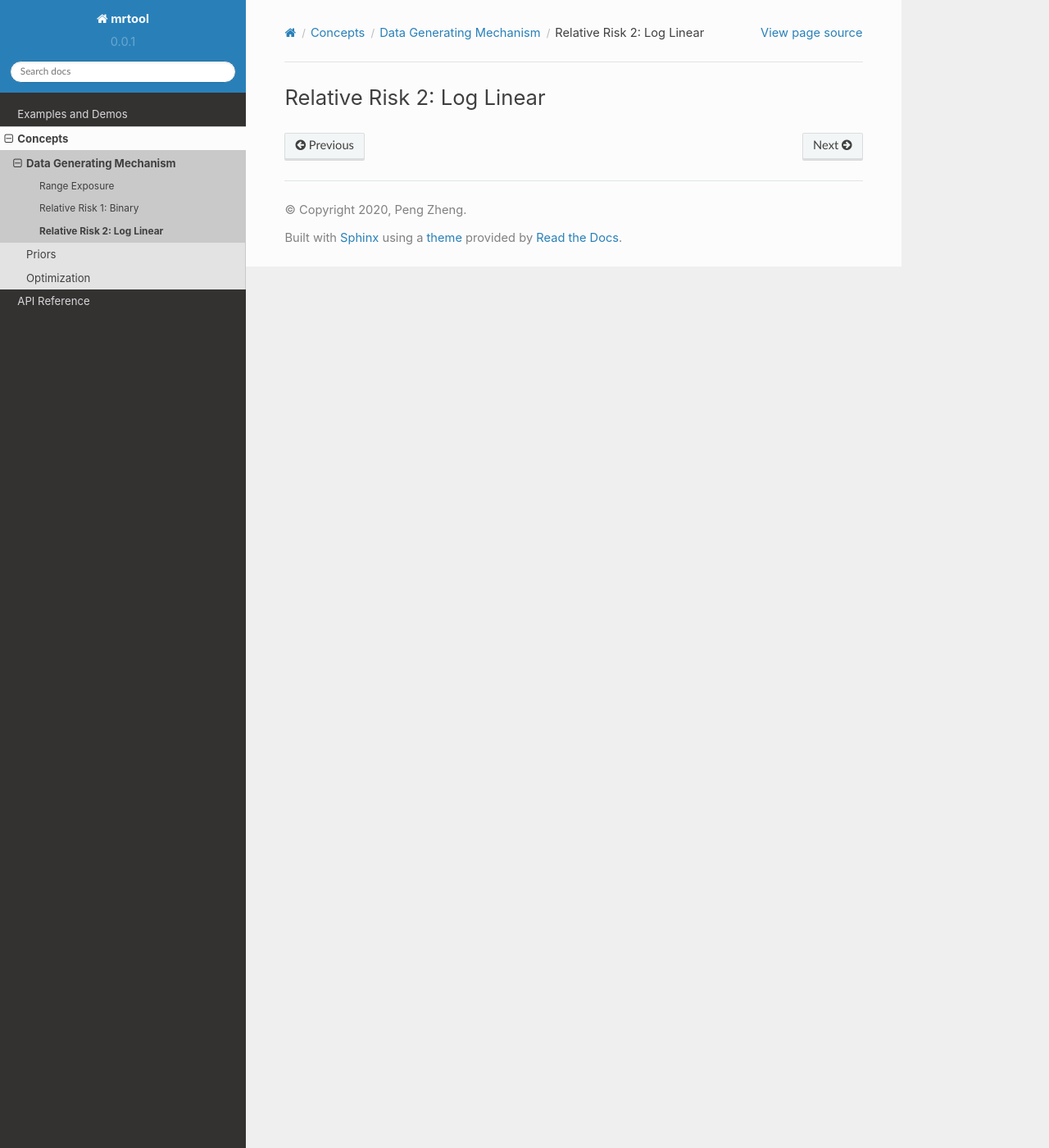
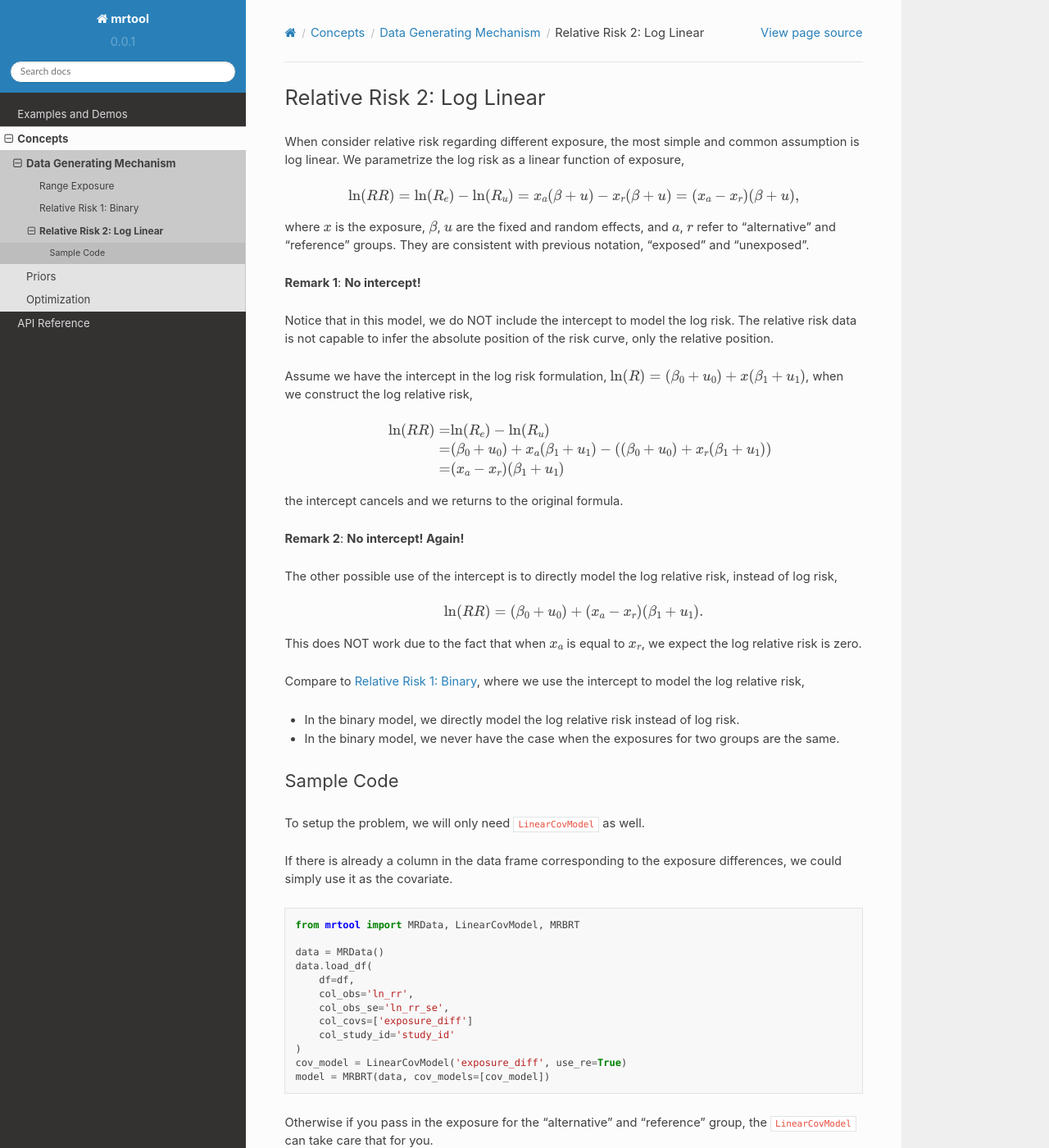
Before and after one commit to ihmeuw-msca/mrtool, a Sphinx documentation site: the page built from docs/source/concepts/data_gen/rr2_log_linear.rst, in a window 1280 px wide and 1400 px high. Shown: the whole window at 82% size. Built offline with Sphinx 7.4.7 and the Read the Docs theme 2.0.0, drawn with Linux system fonts in a browser that asks for light colours; some of the changed text lies outside the part shown.

Commit message:
DOC: add the log linear relative risk doc

```diff
--- a/docs/source/concepts/data_gen/rr2_log_linear.rst
+++ b/docs/source/concepts/data_gen/rr2_log_linear.rst
@@ -3,3 +3,89 @@
 ===========================
 Relative Risk 2: Log Linear
 ===========================
+
+When consider relative risk regarding different exposure, the most simple and common
+assumption is log linear. We parametrize the log risk as a linear
+function of exposure,
+
+.. math::
+
+   \ln(RR) = \ln(R_e) - \ln(R_u) = x_a (\beta + u) - x_r (\beta + u) = (x_a - x_r)(\beta + u),
+
+where :math:`x` is the exposure, :math:`\beta`, :math:`u` are the fixed and random effects,
+and :math:`a`, :math:`r` refer to "alternative" and "reference" groups.
+They are consistent with previous notation, "exposed" and "unexposed".
+
+**Remark 1**: **No intercept!**
+
+Notice that in this model, we do NOT include the intercept to model the log risk.
+The relative risk data is not capable to infer the absolute position of the risk curve,
+only the relative position.
+
+Assume we have the intercept in the log risk formulation, :math:`\ln(R) = (\beta_0 + u_0) + x (\beta_1 + u_1)`,
+when we construct the log relative risk,
+
+.. math::
+
+   \begin{aligned}
+   \ln(RR) =& \ln(R_e) - \ln(R_u) \\
+   =& (\beta_0 + u_0) + x_a (\beta_1 + u_1) - ((\beta_0 + u_0) + x_r (\beta_1 + u_1)) \\
+   =& (x_a - x_r)(\beta_1 + u_1)
+   \end{aligned}
+
+the intercept cancels and we returns to the original formula.
+
+**Remark 2**: **No intercept! Again!**
+
+The other possible use of the intercept is to directly model
+the log relative risk, instead of log risk,
+
+.. math::
+
+   \ln(RR) = (\beta_0 + u_0) + (x_a - x_r)(\beta_1 + u_1).
+
+This does NOT work due to the fact that when :math:`x_a` is equal to :math:`x_r`,
+we expect the log relative risk is zero.
+
+Compare to :ref:`rr1_binary`, where we use the intercept to model the log relative risk,
+
+* In the binary model, we directly model the log relative risk instead of log risk.
+* In the binary model, we never have the case when the exposures for two groups are the same.
+
+
+Sample Code
+-----------
+
+To setup the problem, we will only need ``LinearCovModel`` as well.
+
+If there is already a column in the data frame corresponding to the exposure differences,
+we could simply use it as the covariate.
+
+.. code-block:: python
+
+   from mrtool import MRData, LinearCovModel, MRBRT
+
+   data = MRData()
+   data.load_df(
+       df=df,
+       col_obs='ln_rr',
+       col_obs_se='ln_rr_se',
+       col_covs=['exposure_diff']
+       col_study_id='study_id'
+   )
+   cov_model = LinearCovModel('exposure_diff', use_re=True)
+   model = MRBRT(data, cov_models=[cov_model])
+
+Otherwise if you pass in the exposure for the "alternative" and "reference" group,
+the ``LinearCovModel`` can take care that for you.
+
+.. code-block:: python
+
+   data.load_df(
+       df=df,
+       col_obs='ln_rr',
+       col_obs_se='ln_rr_se',
+       col_covs=['exposure_alt', 'exposure_ref']
+       col_study_id='study_id'
+   )
+   cov_model = LinearCovModel(alt_cov='exposure_alt', ref='exposure_ref', use_re=True)
```
Also changed, not shown: docs/source/concepts/data_gen/rr1_binary.rst (+6 -6 lines).
